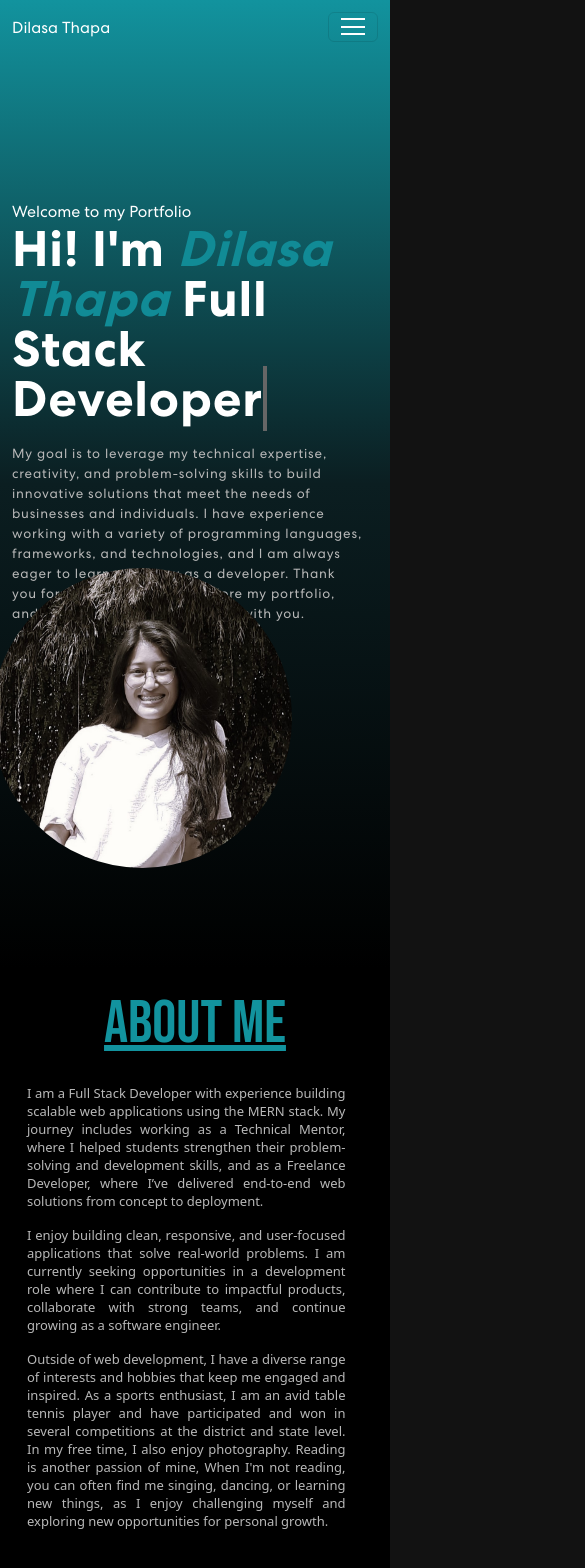
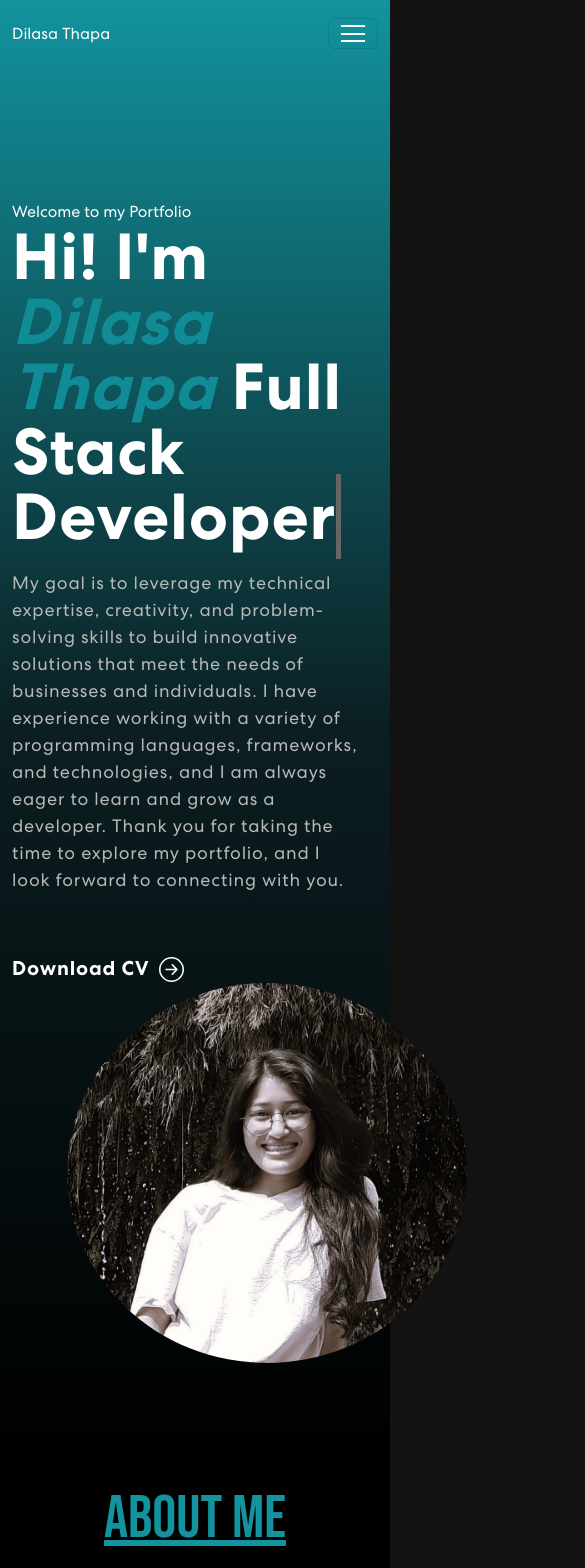
Before and after one commit to dilasathapa/dilasathapa.github.io, a React (Create React App) app: page / in a window 390 px wide. Shown: the top 1568 px of the page, 585 px wide, since content can reach past the window. Built offline with nearby package versions, Linux system fonts and the light colour scheme.

Commit message:
changing css media

```diff
--- a/src/App.css
+++ b/src/App.css
@@ -803,7 +803,7 @@ textarea:active {
 
 
 
-/* responsiveness */
+/* ------------------------------responsiveness------------------------ */
 
 @media (max-width:320px) {
 
@@ -879,124 +879,3 @@ textarea:active {
 
 }
 /* @media only screen and (max-width: 768px) and (min-width : 319px) { */
-
-
-@media only screen and (max-width: 768px) and (min-width : 319px) {
-  nav.navbar {
-    /* width: 100%; */
-    margin: 0;
-    padding: 3% 0;
-  }
-
-  .banner h1 {
-    font-size: 50px;
-  }
-
-  .banner p {
-    font-size: smaller;
-  }
-
-  .myimage {
-    width: 300px;
-    margin-left: -20px;
-    height: 300px;
-    margin-top: -40%;
-  }
-
-  #achild-parent {
-    width: 95%;
-    margin: 0;
-    padding: 2%;
-    font-size: small;
-  }
-
-  .skill-bx {
-    box-shadow: rgb(18 147 158) 4px 12px 30px 1px;
-  }
-
-  .skill h2 {
-    font-size: xx-large;
-  }
-
-  .skill p {
-    font-size: medium;
-  }
-
-  #projects h1 {
-    font-size: xx-large;
-  }
-
-  #display {
-    width: 90%;
-    margin: 1% 2%;
-  }
-
-  #video-links {
-    margin: 0 2%;
-    width: 100%;
-    height: 250px;
-  }
-
-  #pro-titles1 {
-    margin-left: 45%;
-    margin-top: 1%;
-  }
-
-  #video-links2 {
-    width: 100%;
-    height: 250px;
-    margin-top: -.3%;
-  }
-
-  #pro-titles2 {
-    margin-left: 20%;
-    margin-top: -5px;
-  }
-
-  #video-links3 {
-    width: 100%;
-    margin: 0;
-    height: 250px;
-  }
-
-  #pro-titles3 {
-    margin-left: 45%;
-  }
-
-  #githubstat {
-    margin-top: -2%;
-  }
-
-  #githubstat-child h1 {
-    font-size: xx-large;
-  }
-
-  #first-git {
-    width: 100%;
-  }
-
-  #git-side {
-    width: 100%;
-    display: flex;
-    flex-direction: column;
-
-  }
-  #form h1{
-    font-size: xx-large;
-  }
-  #c-parent{
-    width: 80%;
-    margin: 0 10%;
-  }
-  #icona{
-    height: 95%;
-  }
-  #footer{
-    width: 70%;
-    margin: 0 15%;
-  }
-  .App{
-    overflow-x: hidden;
-    overflow-y: hidden;
-  }
-}
```
